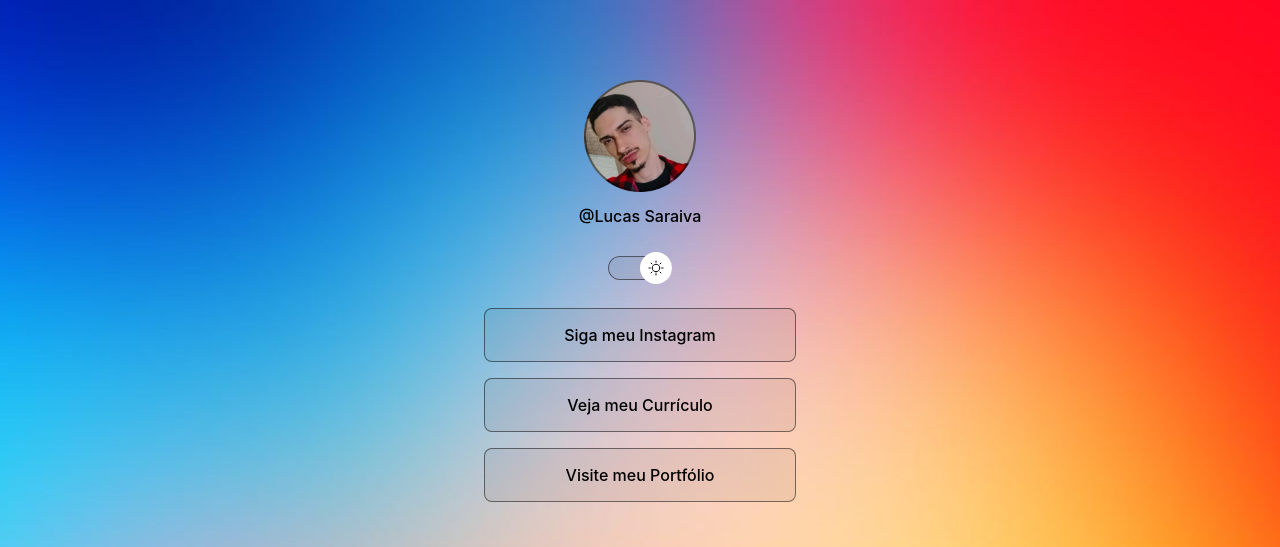
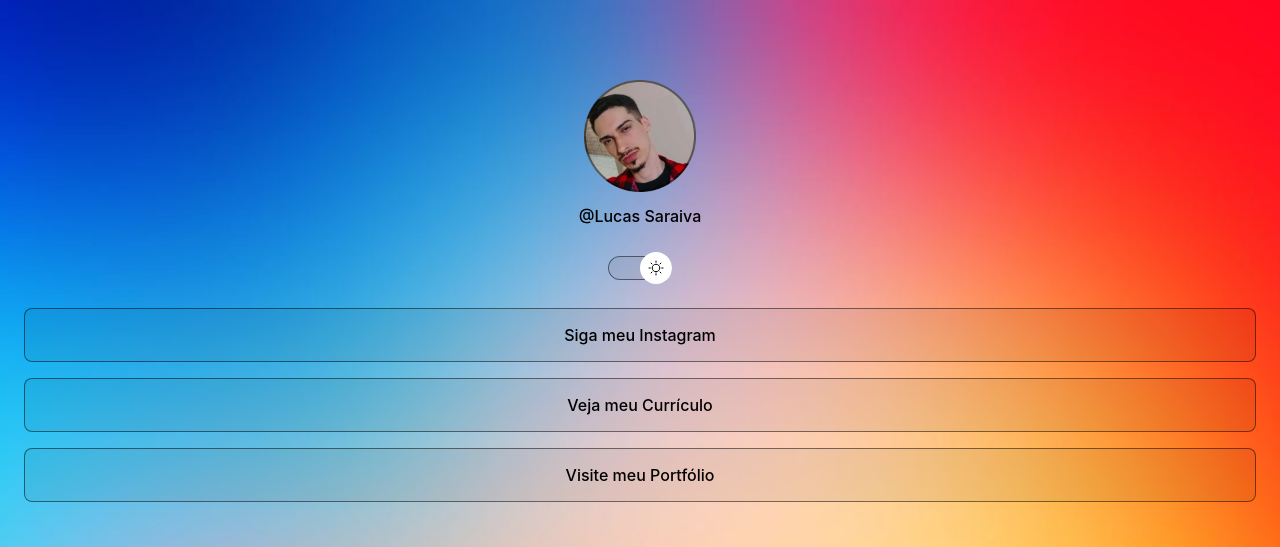
Before and after one commit to Luc4ss4r4iv4/desafio, a plain HTML site: page index.html in a window 1280 px wide. Shown: the top 547 px of the page. Drawn offline with nearby package versions, Linux system fonts and the light colour scheme; a web font is replaced by a local one.

Commit message:
Update style.css

```diff
--- a/style.css
+++ b/style.css
@@ -36,7 +36,8 @@ body * {
 }
 
 #container {
-    width: 360px;
+    max-width: 588px:
+    width: 100%;
     margin: 56px auto 0px;
     padding: 0 24px;
 }
```
